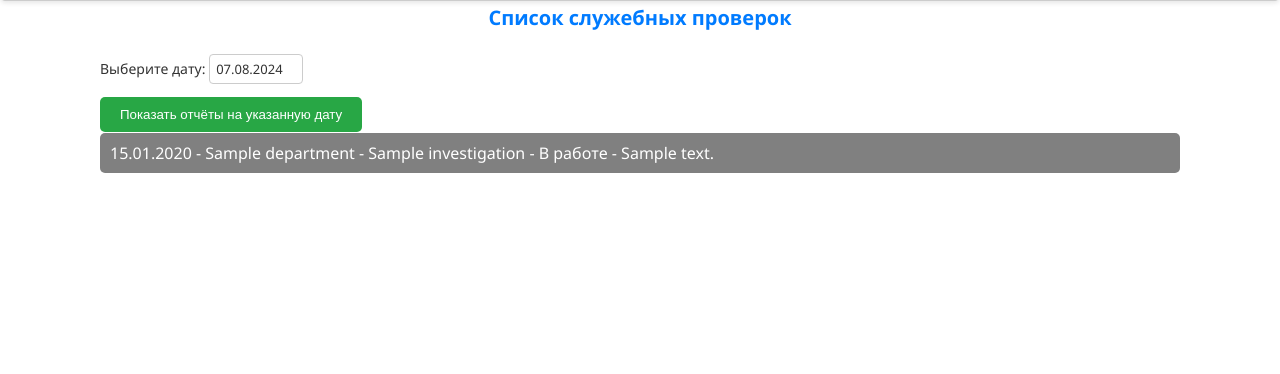
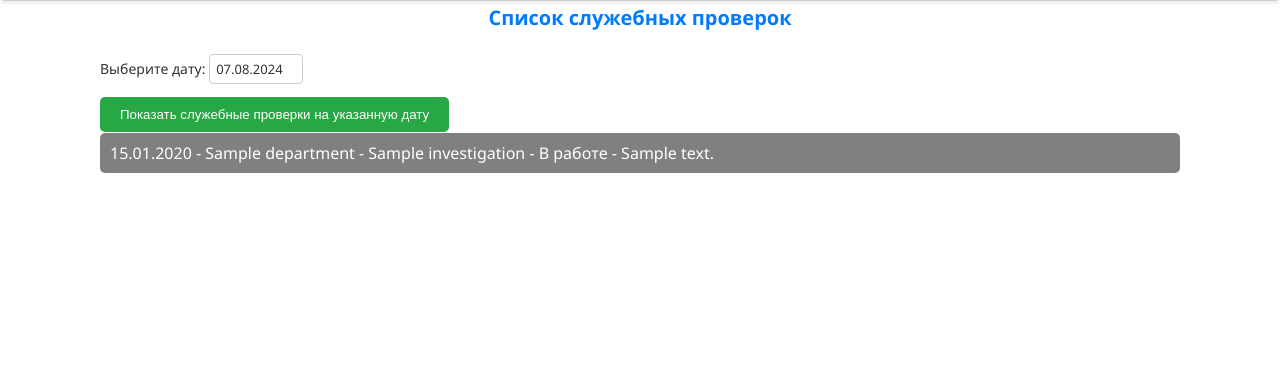
Before and after one commit to prizhimin/SB2, a Django app: page /investigations/ in a window 1280 px wide. Shown: the part 46-420 px from the top of the page. Run offline with Django 5.2, Linux system fonts and the light colour scheme; a user stored in the database is signed in; tables that the repository leaves empty hold one stand-in row (values such as "Sample post").

Commit message:
Сводный отчёт по СЗ 1.1

```diff
--- a/investigations/templates/investigations/investigation_list.html
+++ b/investigations/templates/investigations/investigation_list.html
@@ -8,7 +8,7 @@
         <form method="post" class="form-group">
             {% csrf_token %}
             {{ form.as_p }}
-            <button type="submit">Показать отчёты на указанную дату</button>
+            <button type="submit">Показать служебные проверки на указанную дату</button>
         </form>
         <ul class="report-list">
                 {% for investigation in page_obj %}
@@ -20,6 +20,8 @@
                             {% endif %}
                         </a>
                     </li>
+                {% empty %}
+                    <li>Нет доступных служебных проверок</li>
                 {% endfor %}
             </ul>
         <nav aria-label="Page navigation">
```
Also changed, not shown: daily/views.py (+0 -44 lines).
